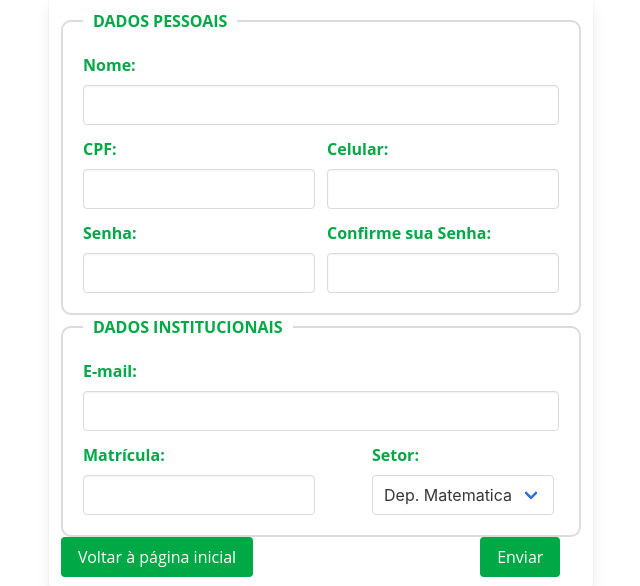
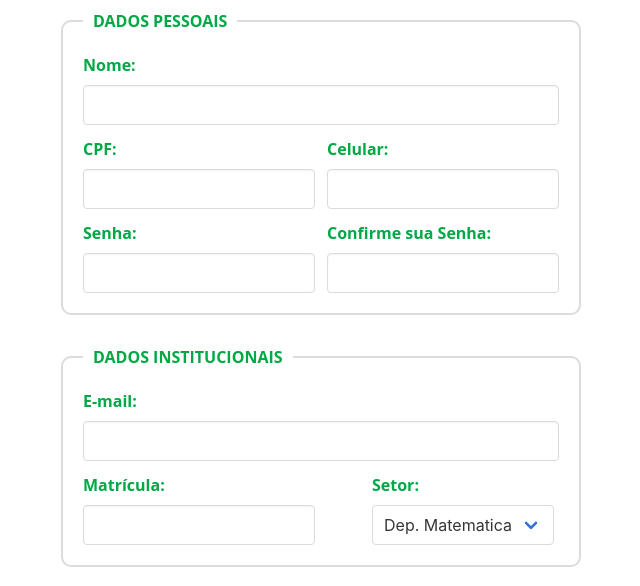
Before and after one commit to JoaoCampos-M/SGP_Autenticacao, a plain HTML site: page cadastro.html in a window 1280 px wide. Shown: the part 179-765 px from the top of the page, without its empty margins (297-937 px from the left). Drawn offline with Linux system fonts and the light colour scheme.

Commit message:
atualização estilo.css

```diff
--- a/css/estilo.css
+++ b/css/estilo.css
@@ -19,6 +19,7 @@ fieldset{
   margin: 5px auto 5px auto 5px;
   box-shadow: none !important;
   border-radius: 10px!important;
+  margin-bottom: 30px;
 }
 legend{
   font-family: 'Open Sans', sans-serif;
@@ -38,4 +39,7 @@ button,input{
 form input[type="submit"]{
   margin-left: 15%;
 }
+.panel {
+  box-shadow: none !important;
+}
 /*Fim dos estilos usados na tela de login*/
```
